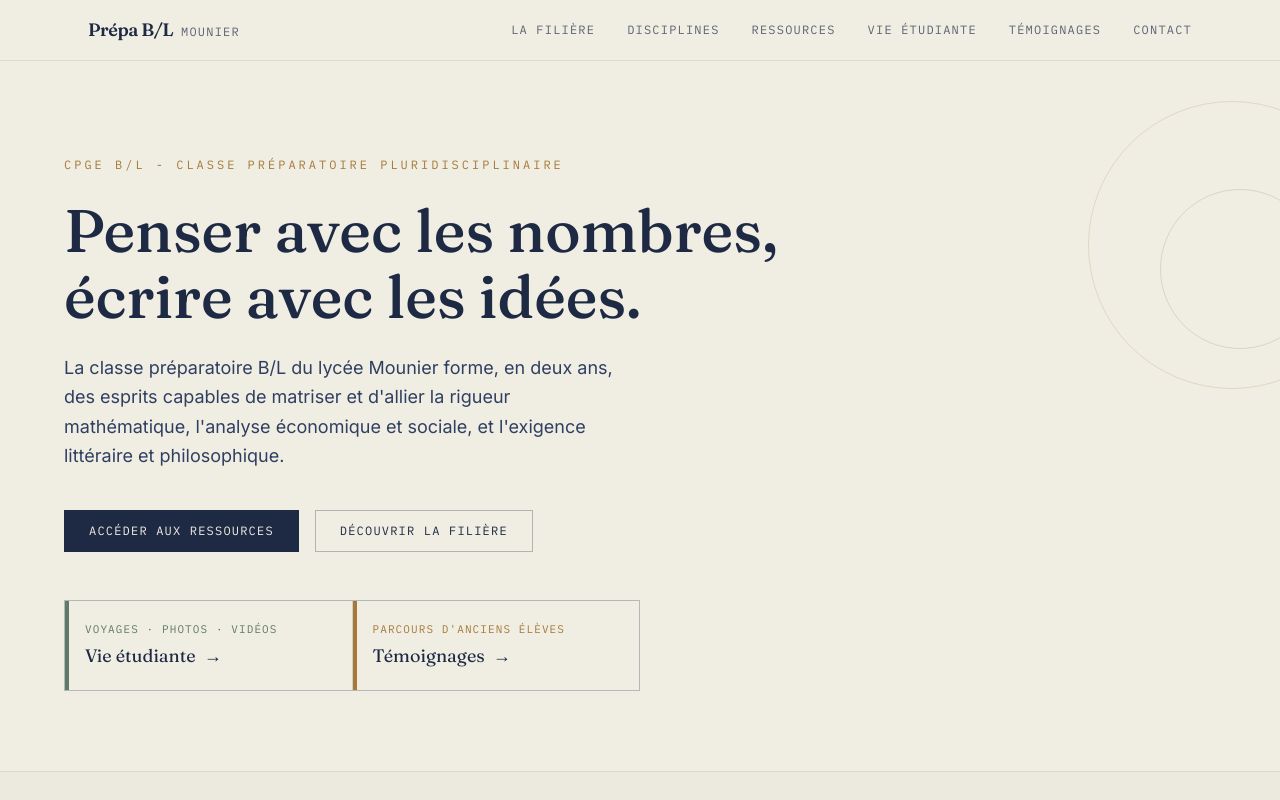
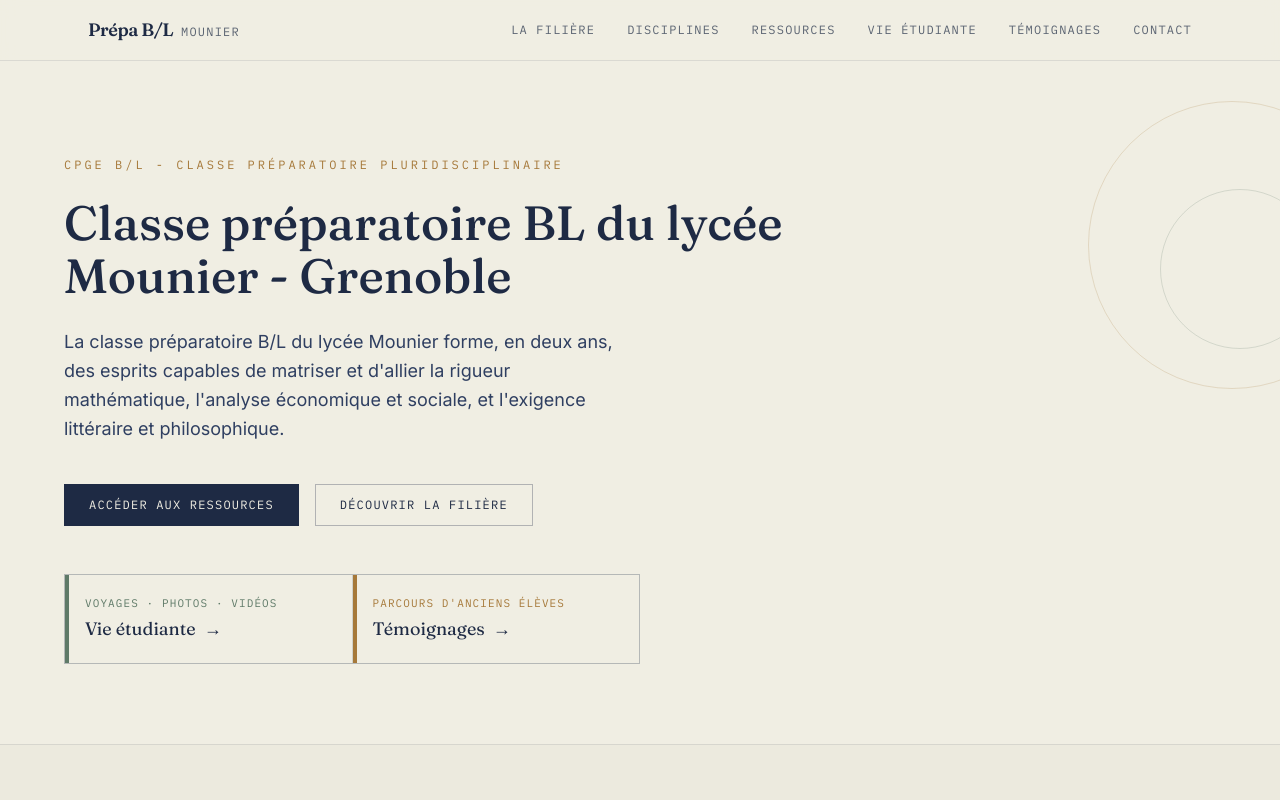
Before and after one commit to fgrennerat/site-web-BL, a React (Vite) app: page / in a window 1280 px wide. Shown: the top 800 px of the page. Built offline with nearby package versions, Linux system fonts and the light colour scheme; no server answers.

Commit message:
chgt citation et marges

```diff
--- a/src/components/Footer.jsx
+++ b/src/components/Footer.jsx
@@ -1,7 +1,7 @@
 export default function Footer({ minimal = false }) {
   if (minimal) {
     return (
-      <footer className="border-t border-encre/10 px-6 py-16">
+      <footer className="border-t border-encre/10 px-6 py-4">
         <p className="mx-auto max-w-6xl font-mono text-[11px] text-ardoise/70">
           CPGE B/L — Lycée Emmanuel Mounier
         </p>
--- a/src/components/Hero.jsx
+++ b/src/components/Hero.jsx
@@ -6,10 +6,11 @@ export default function Hero() {
           CPGE B/L - Classe préparatoire pluridisciplinaire
         </p>
 
-        <h1 className="mt-6 max-w-3xl font-display text-4xl font-medium leading-[1.1] text-encre sm:text-6xl">
-          Penser avec les nombres,
+        <h1 className="mt-6 max-w-3xl font-display text-4xl font-medium leading-[1.1] text-encre sm:text-5xl">
+          {/* Penser avec les nombres,
           <br />
-          écrire avec les idées.
+          écrire avec les idées. */}
+          Classe préparatoire BL du lycée Mounier - Grenoble
         </h1>
 
         <p className="mt-6 max-w-xl text-lg leading-relaxed text-encre-light">
```
